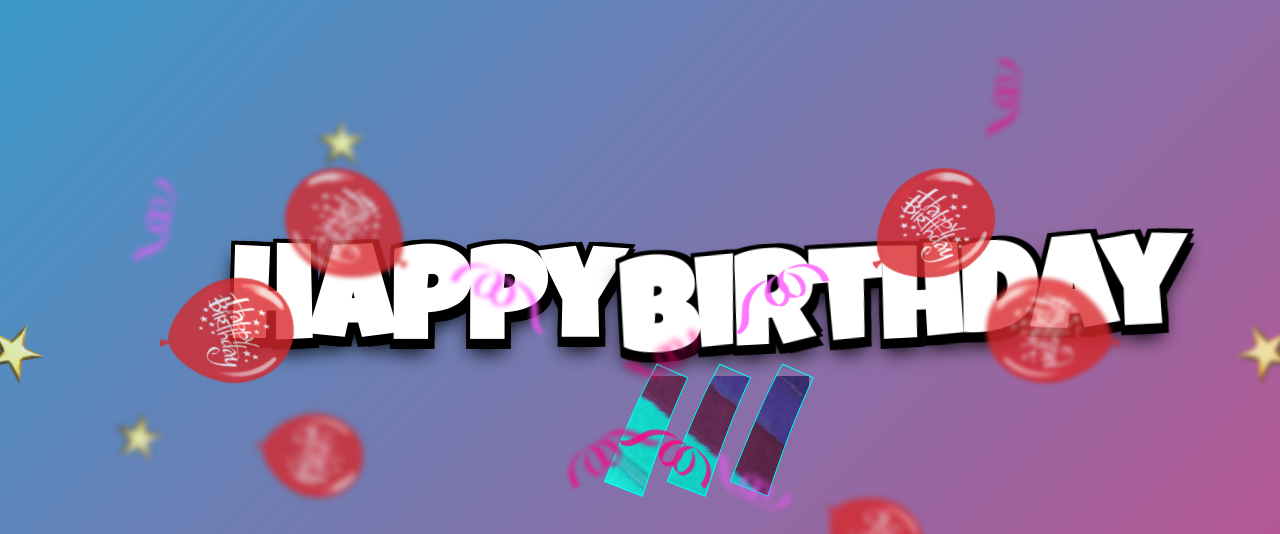
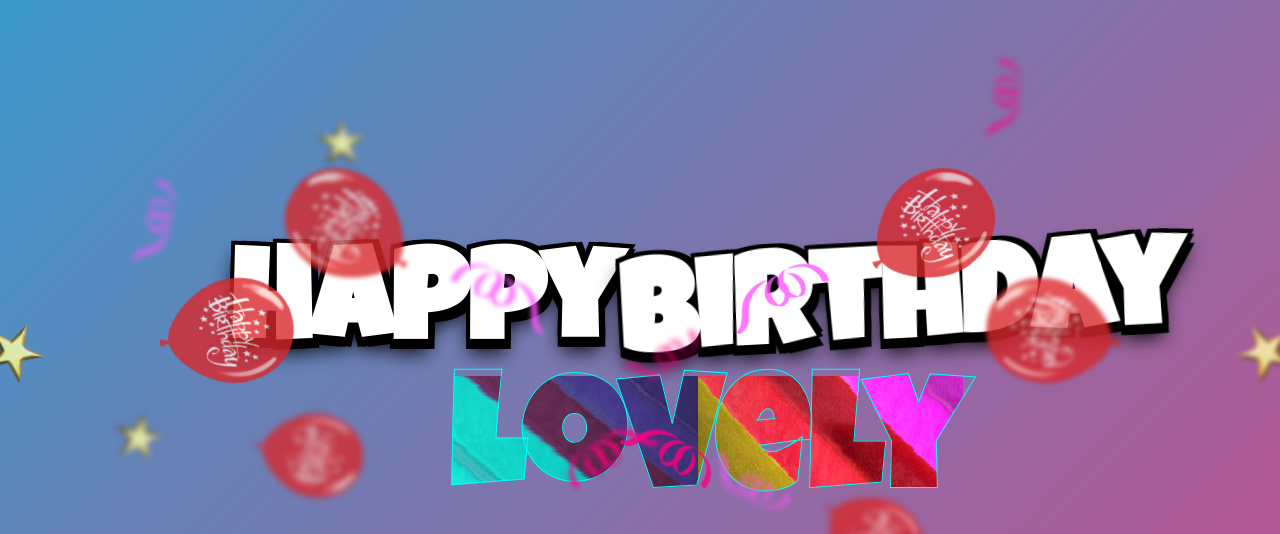
Before and after one commit to PranjalA7/bdaywishes, a plain HTML site: page index.html in a window 1280 px wide. Shown: the top 534 px of the page. Drawn offline with Linux system fonts and the light colour scheme.

Commit message:
Update index.html

```diff
--- a/index.html
+++ b/index.html
@@ -17,7 +17,7 @@
 
 <h2><span>Happy</span><span>Birthday</span></h2>
 <div class="name">
-  <h1>///</h1>
+  <h1>Lovely</h1>
 </div>
 <div class="image">
   <img src="image.jpg" width="70%">
```
